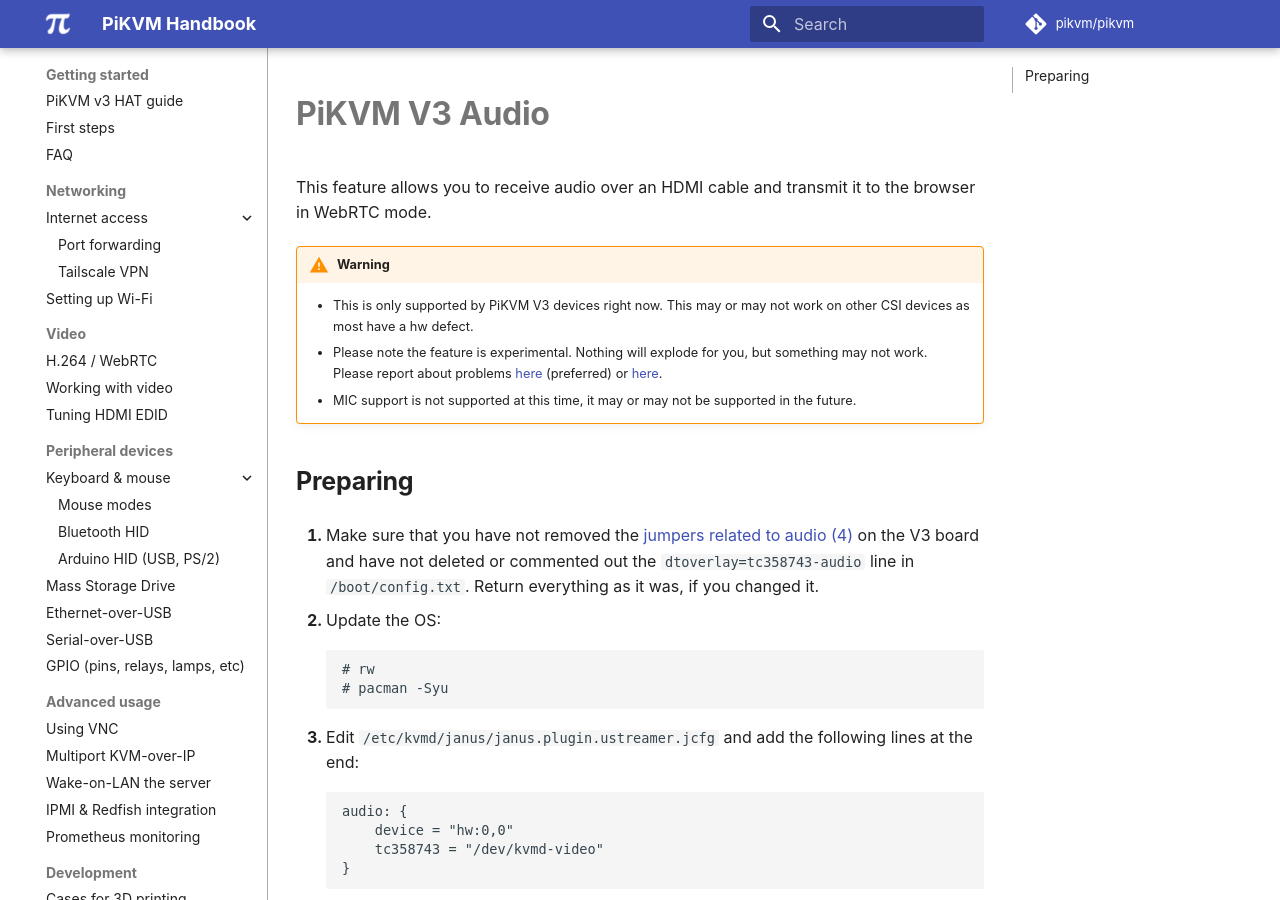
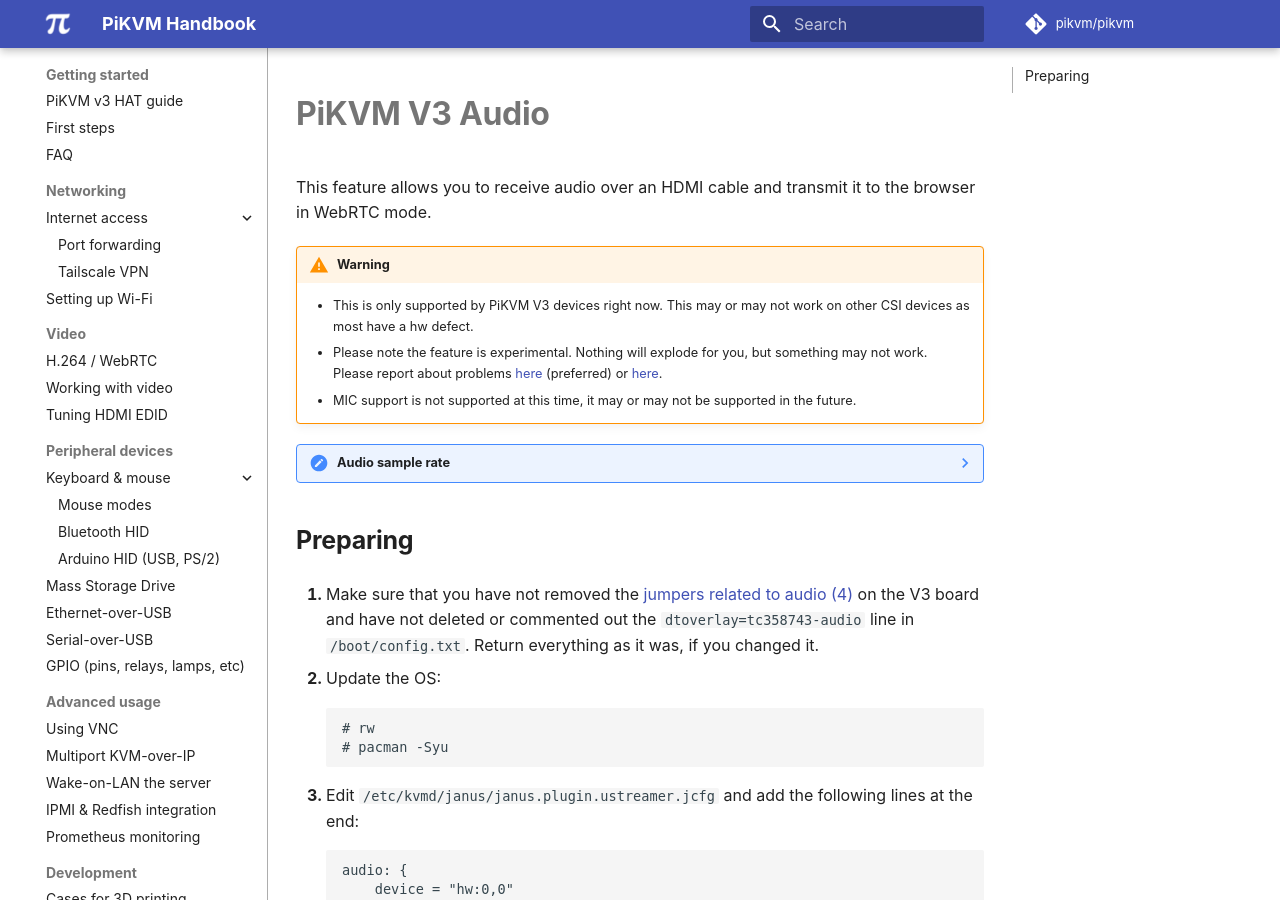
Before and after one commit to pikvm/pikvm, an MkDocs documentation site: the page built from docs/audio.md, in a window 1280 px wide and 900 px high. Built offline with MkDocs 1.6.1 and Material for MkDocs 9.7.7, drawn with Linux system fonts in a browser that asks for light colours; some web fonts are replaced; comment, search, counter and statistics services are not loaded.

Commit message:
Update audio.md (#748)
Added sample rates

```diff
--- a/docs/audio.md
+++ b/docs/audio.md
@@ -6,6 +6,9 @@
     * This is only supported by PiKVM V3 devices right now. This may or may not work on other CSI devices as most have a hw defect.
     * Please note the feature is experimental. Nothing will explode for you, but something may not work. Please report about problems [here](https://discord.gg/bpmXfz5) (preferred) or [here](https://github.com/pikvm/pikvm/issues/97).
     * MIC support is not supported at this time, it may or may not be supported in the future.
+
+??? note "Audio sample rate"
+    44.1kHz - 48kHz 16/24 / 32kHz 16
 
 ## Preparing
 1. Make sure that you have not removed the [jumpers related to audio (4)](v3.md#atx-connection) on the V3 board and have not deleted or commented out the `dtoverlay=tc358743-audio` line in `/boot/config.txt`. Return everything as it was, if you changed it.
```
